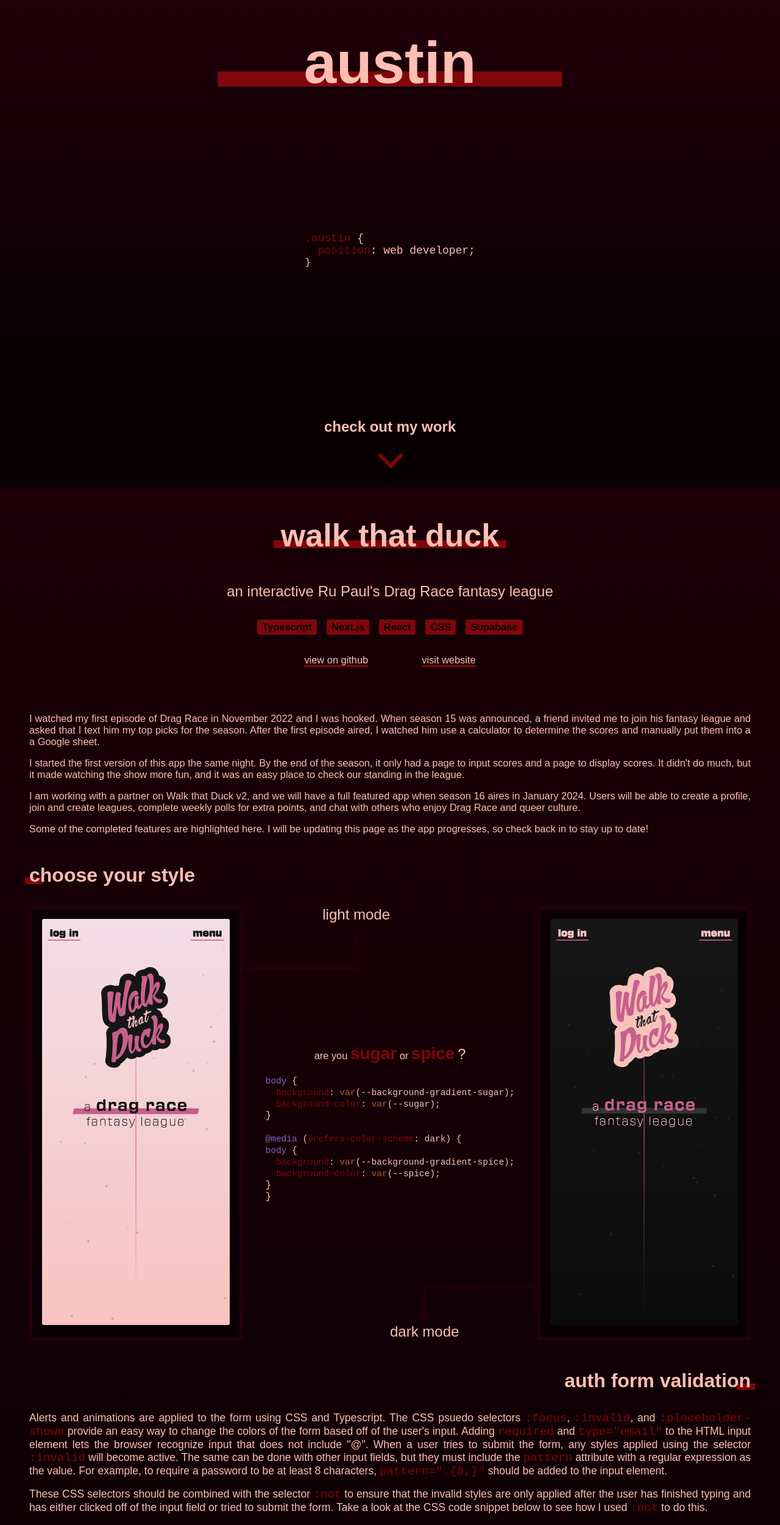
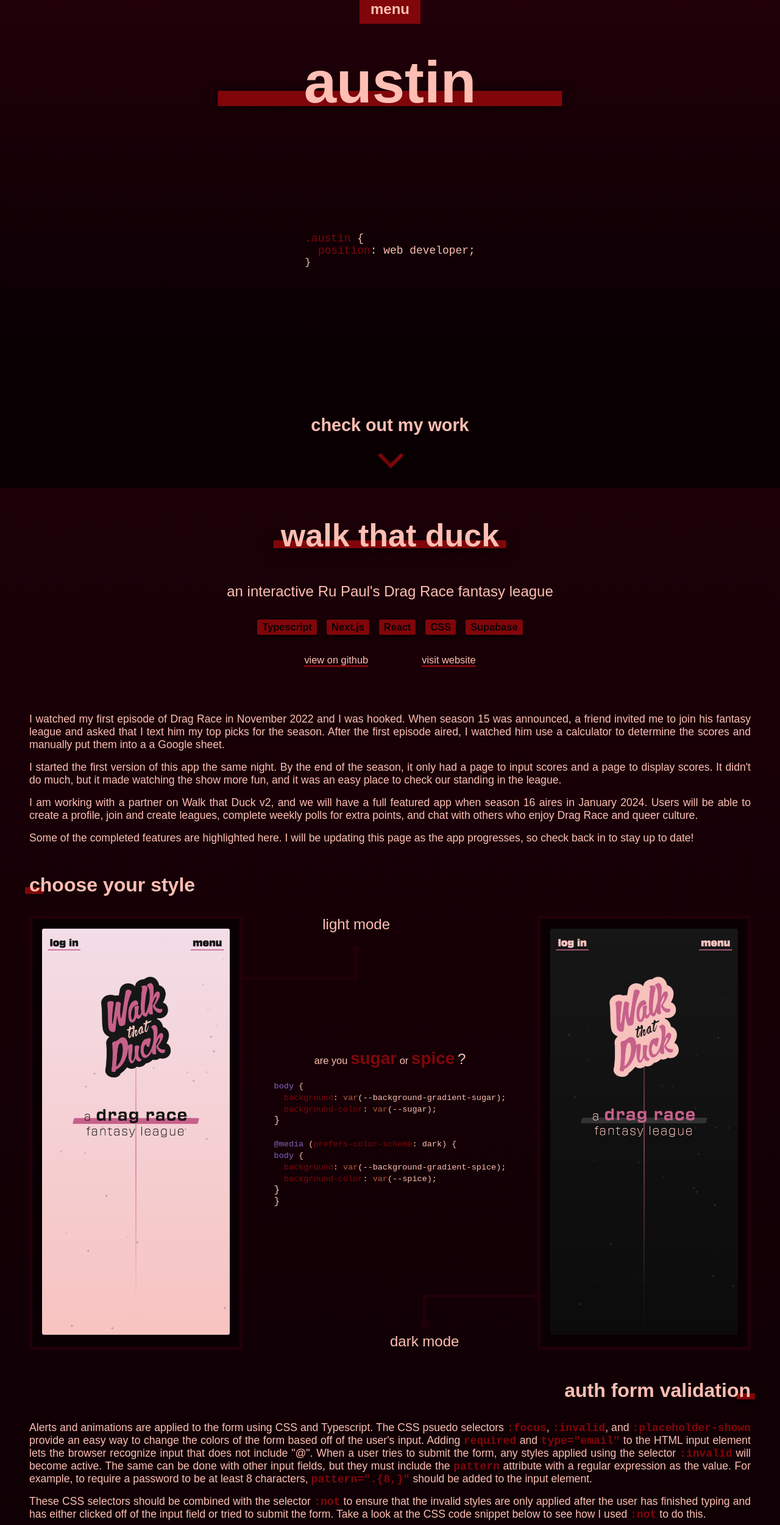
Before and after one commit to austin1052/AuV2, a Next.js app: page / in a window 1280 px wide. Shown: the top 2501 px of the page at 61% size. Built offline with nearby package versions, Linux system fonts and the light colour scheme; a web font is replaced by a local one.

Commit message:
updated nav menu style

```diff
--- a/app/components/Nav.tsx
+++ b/app/components/Nav.tsx
@@ -1,32 +1,24 @@
 "use client";
 
 import styles from "@/app/styles/Nav.module.css";
-import { useState, useEffect } from "react";
+import { useState, useEffect, useCallback } from "react";
 
 export default function Nav() {
   const [navOpen, setNavOpen] = useState(false);
   const [lastScrollY, setLastScrollY] = useState(0);
-  // const [circleStyle, setCircleStyle] = useState();
-  const [navHidden, setNavHidden] = useState(true);
+  const [navHidden, setNavHidden] = useState(false);
 
-  const [navMenuStyle, setNavMenuStyle] = useState(
-    `${styles.navMenu} ${styles.navMenuHidden}`
-  );
-
-  const controlNavbar = () => {
+  const controlNavbar = useCallback(() => {
     if (typeof window !== "undefined") {
+      // need to check if windowScrollY is > 0 for phones that may have a bounce animation when scrolling to the top of the page
       if (window.scrollY > 0 && window.scrollY > lastScrollY) {
         setNavHidden(true);
-      } else if (window.scrollY + 5 < lastScrollY) {
+      } else if (window.scrollY < lastScrollY) {
         setNavHidden(false);
-      } else if (window.scrollY <= 0) {
-        setNavHidden(true);
       }
-
-      // remember current page location to use in the next move
       setLastScrollY(window.scrollY);
     }
-  };
+  }, [lastScrollY]);
 
   useEffect(() => {
     if (typeof window !== "undefined") {
@@ -35,20 +27,18 @@
         window.removeEventListener("scroll", controlNavbar);
       };
     }
-  }, [lastScrollY, navHidden]);
+  }, [lastScrollY, controlNavbar]);
 
-  console.log(navOpen);
+  const navStyle = navOpen
+    ? `${styles.circle} ${styles.navOpen}`
+    : navHidden
+    ? `${styles.circle} ${styles.circleHidden}`
+    : `${styles.circle}`;
 
   return (
     <nav>
       <div
-        className={
-          navOpen
-            ? `${styles.circle} ${styles.navOpen}`
-            : navHidden
-            ? `${styles.circle} ${styles.circleHidden}`
-            : `${styles.circle}`
-        }
+        className={navStyle}
         onClick={() => {
           console.log("click");
           setNavOpen(true);
@@ -64,7 +54,6 @@
           <li>about</li>
           <li>projects</li>
         </ul>
-        <button onClick={() => setNavOpen(false)}>close</button>
       </div>
     </nav>
   );
--- a/app/globals.css
+++ b/app/globals.css
@@ -132,11 +132,11 @@
 }
 
 section p {
-  font-size: clamp(1rem, 3vw, 1.1rem);
 }
 
 p {
   margin-bottom: 1rem;
+  font-size: clamp(1rem, 3vw, 1.1rem);
 }
 
 p:last-of-type {
@@ -150,15 +150,15 @@
 
 code * {
   font-family: "Courier New", Courier, monospace;
-  font-size: clamp(11px, 1.4vw, 14.5px);
+  font-size: clamp(12px, 1.4vw, 13.5px);
   font-weight: 500;
 }
 
 p > code {
   font-family: "Courier New", Courier, monospace;
   color: var(--accent);
-  font-size: clamp(1.025rem, 3vw, 1.2rem);
-  font-weight: 500;
+  font-size: clamp(16.5px, 3vw, 18px);
+  font-weight: 600;
 }
 
 /* p > code * {
--- a/app/projects/walk-that-duck/styles/LightDarkMode.module.css
+++ b/app/projects/walk-that-duck/styles/LightDarkMode.module.css
@@ -1,12 +1,17 @@
 .sectionContent {
   overflow: hidden;
-  place-items: center;
+  /* gap: 1rem; */
+  /* place-items: center; */
+  align-items: center;
 }
 
 .sugarOrSpiceContainer {
-  display: flex;
+  display: grid;
+  justify-items: center;
+  padding-bottom: 1rem;
+  /* display: flex;
   flex-direction: column;
-  align-items: center;
+  align-items: center; */
   width: 100%;
   margin: auto;
   /* padding: 1rem 1rem; */
@@ -113,7 +118,7 @@
 
 @media (width > 768px) {
   .sectionContent {
-    grid-template-columns: repeat(3, 1fr);
+    grid-template-columns: 1fr auto 1fr;
   }
 
   .sectionContent > div:first-child {
--- a/app/styles/Nav.module.css
+++ b/app/styles/Nav.module.css
@@ -1,16 +1,15 @@
 .circle {
-  --circle-height: 100px;
   position: fixed;
   z-index: 100;
   top: 0;
   left: 50%;
-  transform: translate(-50%, -50%);
-  height: var(--circle-height);
-  aspect-ratio: 1/1;
-  border-radius: 100%;
+  transform: translate(-50%, -1px);
+  height: 40px;
+  width: 100px;
   background-color: var(--accent);
   backdrop-filter: blur(6px);
-  transition: 300ms;
+  transition: width 500ms 500ms, height 500ms, transform 500ms,
+    background-color 500ms;
 }
 
 .circle.circleHidden {
@@ -21,14 +20,13 @@
 .closeText {
   font-size: 1.5rem;
   font-weight: 600;
-  /* transition: 250ms; */
+  transition: 1000ms;
   position: absolute;
 }
 
 .menuText {
-  top: 50%;
+  top: 0.35rem;
   left: 50%;
-  transition: 250ms;
 }
 
 .menuText {
@@ -36,8 +34,9 @@
 }
 
 .closeText {
+  top: 0.25rem;
   left: 50%;
-  transform: translate(-50%, -50%);
+  transform: translate(-50%, -100%);
   transition: 500ms;
   transition-delay: 250ms;
   opacity: 0;
@@ -45,13 +44,15 @@
 }
 
 .circle.navOpen {
-  height: 300%;
+  height: 100vh;
+  width: 100%;
   background-color: var(--black-opaque);
-  transition: 1000ms;
+  transition: width 500ms, height 500ms 500ms, background-color 500ms 500ms,
+    transform 500ms;
 }
 
 .circle.navOpen .menuText {
-  transform: translate(-50%, -100%);
+  transform: translate(-50%, -200%);
   opacity: 0;
   visibility: hidden;
 }
@@ -86,11 +87,6 @@
   list-style-type: none;
 }
 
-.closeNavMenuButton {
-  position: fixed;
-  bottom: 3rem;
-}
-
 body:has(.navOpen) {
   overflow: hidden;
 }
--- a/app/styles/page.module.css
+++ b/app/styles/page.module.css
@@ -27,7 +27,7 @@
 
 .austinContainer {
   position: relative;
-  margin-top: 2rem;
+  margin-top: 4rem;
   perspective: 400px;
 }
 
@@ -75,7 +75,7 @@
   border: none;
   background: none;
   padding: 0;
-  font-size: clamp(0.8rem, 5vw, 1.5rem);
+  font-size: clamp(1.2rem, 5vw, 1.8rem);
   font-weight: 600;
 }
 
```
